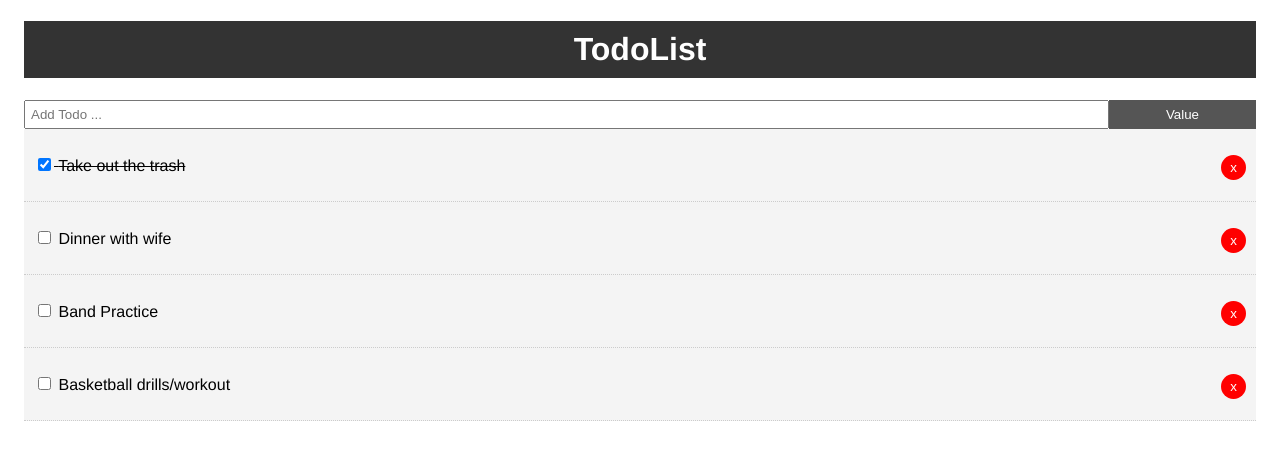
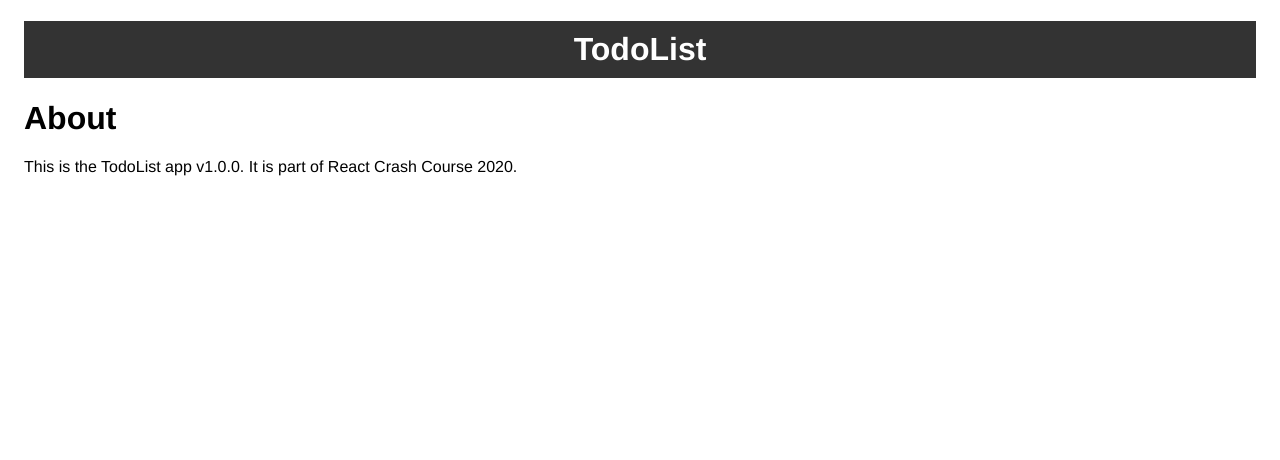
Before and after one commit to karljosebuena/react-crashcourse, a React (Create React App) app: page /about in a window 1280 px wide. Shown: the top 460 px of the page. Built offline with nearby package versions, Linux system fonts and the light colour scheme.

Commit message:
Introduction to react router dom

```diff
--- a/package.json
+++ b/package.json
@@ -8,6 +8,7 @@
     "@testing-library/user-event": "^12.1.10",
     "react": "^17.0.1",
     "react-dom": "^17.0.1",
+    "react-router-dom": "5.2.0",
     "react-scripts": "4.0.1",
     "uuid": "8.3.2",
     "web-vitals": "^0.2.4"
--- a/src/App.js
+++ b/src/App.js
@@ -1,8 +1,13 @@
 import React, { Component } from 'react';
+import { BrowserRouter as Router, Route } from 'react-router-dom';
+
 import Header from './components/layout/Header'
 import Todos from './components/Todos';
 import AddTodo from './components/AddTodo';
-import { v4 as uuidV4} from 'uuid';
+import About from './components/pages/About'
+import { v4 as uuidV4 } from 'uuid';
+
+import './App.css';
 
 class App extends Component {
   state = {
@@ -61,17 +66,24 @@
 
   render() {
     return (
+      <Router>
         <div className="App">
           <div className="container">
             <Header />
+            <Route exact path="/" render={props => (
+              <React.Fragment>
                 <AddTodo addTodo={this.addTodo} />
                 <Todos
                   todos={this.state.todos}
                   markComplete={this.markComplete}
                   delTodo={this.delTodo}
                 />
+              </React.Fragment>
+            )} />
+            <Route path="/about" component={About} />
           </div>
         </div>
+      </Router>
     )
   }
 }
--- /dev/null
+++ b/src/components/pages/About.js
@@ -0,0 +1,10 @@
+import React from 'react'
+
+export default function About() {
+  return (
+    <React.Fragment>
+      <h1>About</h1>
+      <p>This is the TodoList app v1.0.0. It is part of React Crash Course 2020.</p>
+    </React.Fragment>
+  )
+}
--- a/src/index.js
+++ b/src/index.js
@@ -1,7 +1,6 @@
 import React from 'react';
 import ReactDOM from 'react-dom';
 import App from './App';
-import './App.css';
 import reportWebVitals from './reportWebVitals';
 
 ReactDOM.render(
```
Also changed, not shown: 2 other files (tests, documents, lock files or other folders). Lines whose indentation alone changed are shown as unchanged.
